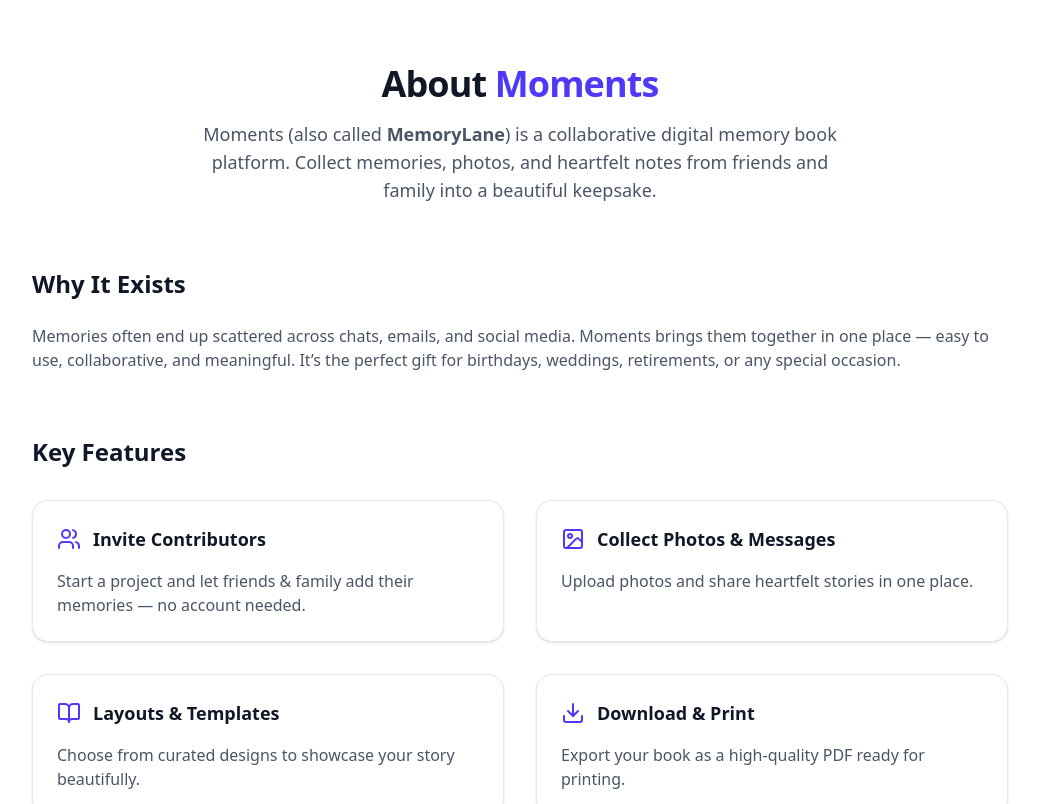
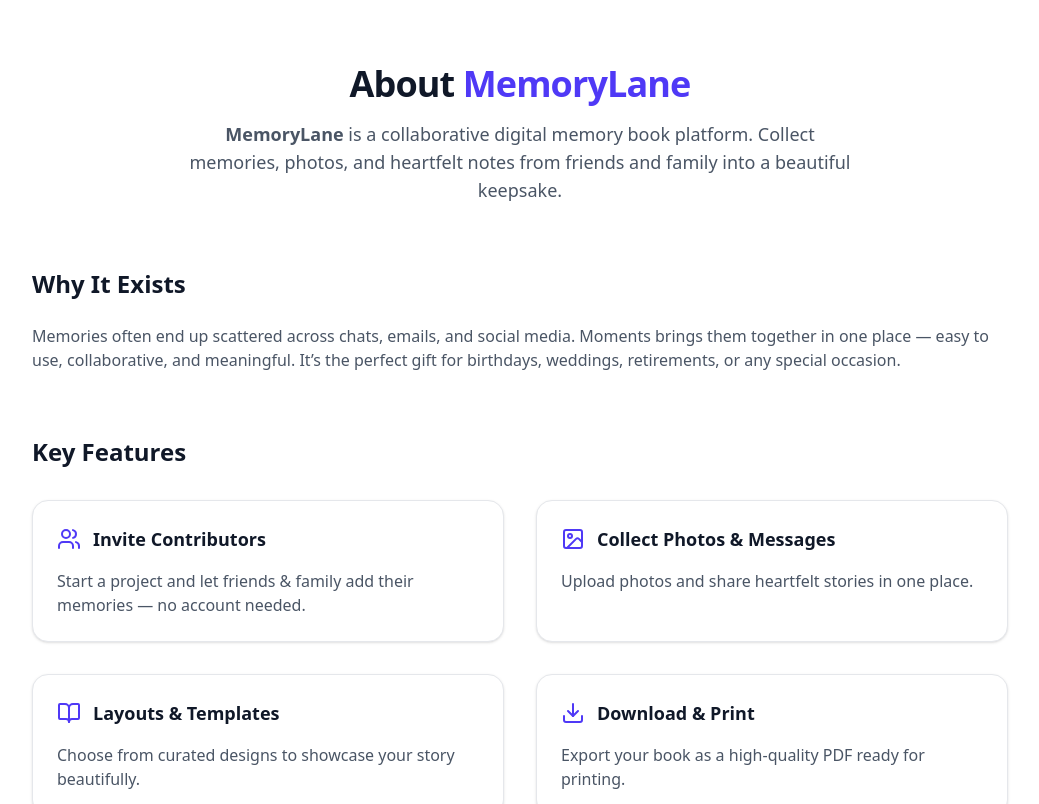
Before and after one commit to ppratik07/moments, a Next.js app in the folder moments/: page /about in a window 1280 px wide. Shown: the top 804 px of the page, without its empty margins (120-1159 px from the left). Built offline with nearby package versions, Linux system fonts and the light colour scheme; no server answers.

Commit message:
Fixed header

```diff
--- a/moments/app/about/page.tsx
+++ b/moments/app/about/page.tsx
@@ -8,10 +8,10 @@ export default function AboutPage() {
       {/* Header */}
       <section className="text-center space-y-4 mb-16">
         <h1 className="text-4xl font-bold tracking-tight text-gray-900 dark:text-white">
-          About <span className="text-indigo-600">Moments</span>
+          About <span className="text-indigo-600">MemoryLane</span>
         </h1>
         <p className="text-lg text-gray-600 dark:text-gray-300 max-w-2xl mx-auto">
-          Moments (also called <strong>MemoryLane</strong>) is a collaborative
+          <strong>MemoryLane</strong> is a collaborative
           digital memory book platform. Collect memories, photos, and heartfelt
           notes from friends and family into a beautiful keepsake.
         </p>
```
Also changed, not shown: 1 other file (tests, documents, lock files or other folders).
